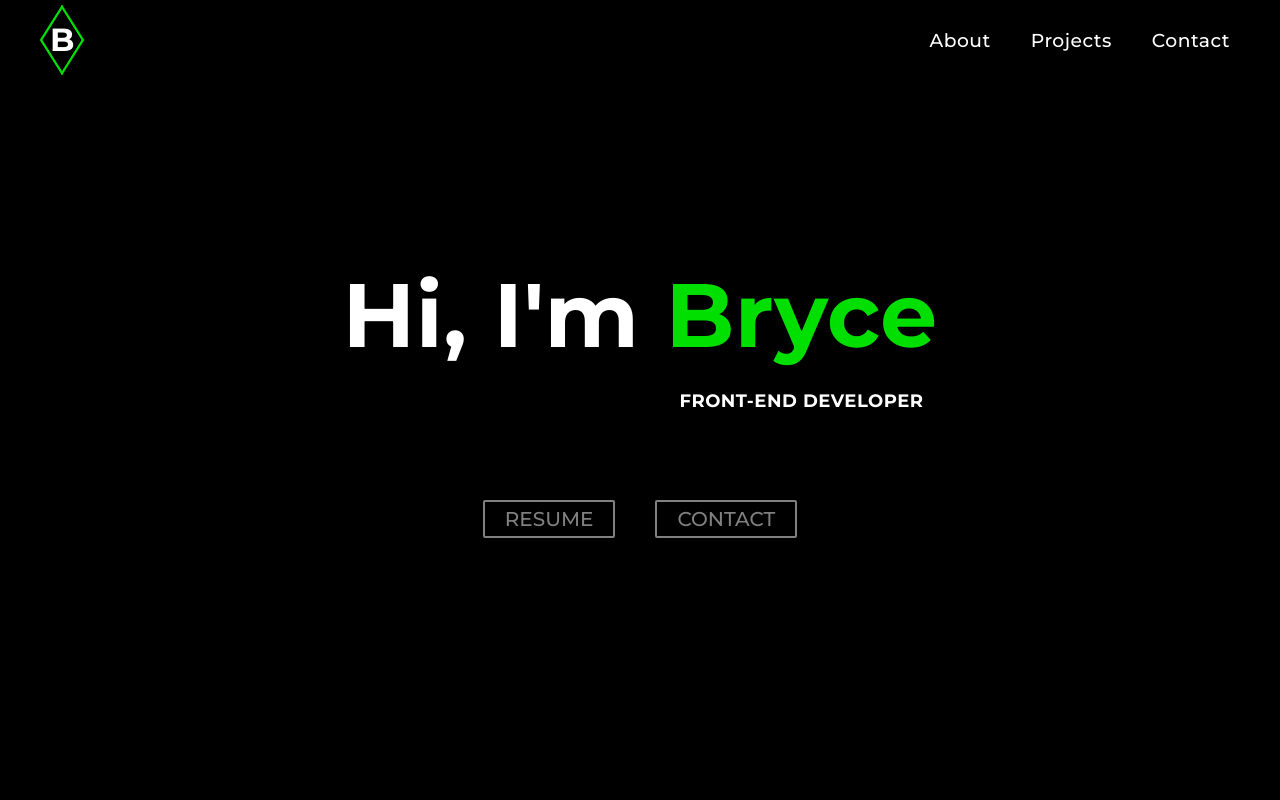
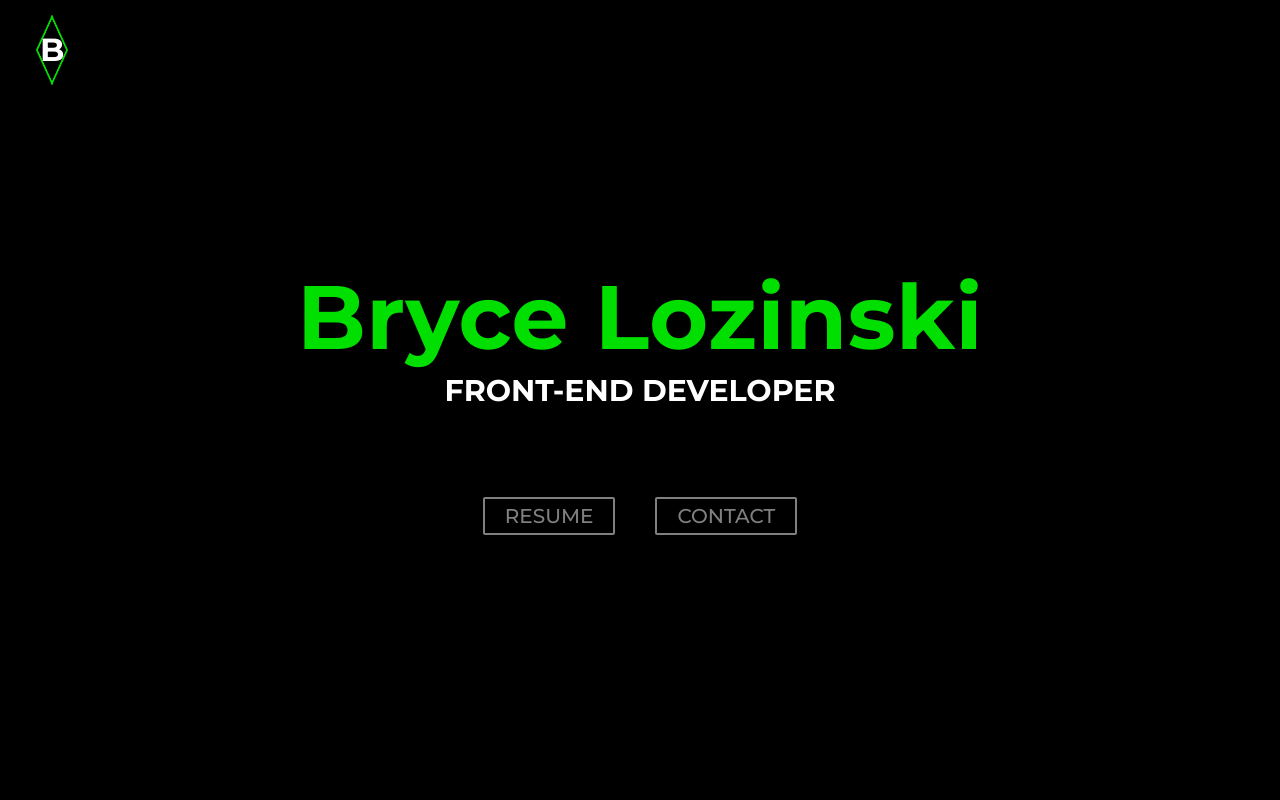
Before and after one commit to blozinski056/portfolio, a React (Create React App) app: page / in a window 1280 px wide. Shown: the top 800 px of the page. Built offline with nearby package versions, Linux system fonts and the light colour scheme.

Commit message:
removed navbar and about; changed intro

```diff
--- a/src/App.css
+++ b/src/App.css
@@ -1,4 +1,3 @@
-@charset "UTF-8";
 @-webkit-keyframes spin1 {
   0% {
     transform: rotate(45deg) rotate3d(1, 1, 0, 0deg);
@@ -246,24 +245,12 @@ section {
 /******************/
 /* NAVBAR SECTION */
 /******************/
-@media (max-width: 600px) {
-  .navbar {
-    padding: 40px;
-  }
-}
-@media (min-width: 601px) {
-  .navbar {
-    padding: 30px 50px;
-  }
-}
 .navbar {
+  height: auto;
+  width: 100vw;
   display: flex;
-  flex-direction: row;
-  align-items: center;
-  justify-content: space-between;
-  height: 80px;
-  width: 100vw;
   position: fixed;
+  padding: 30px 40px;
   top: 0;
   z-index: 10;
 }
@@ -272,82 +259,32 @@ section {
   flex-direction: row;
   align-items: center;
   justify-content: center;
+  left: 0;
 }
 .navbar .logo-container .logo {
   height: 40px;
   color: white;
   cursor: pointer;
-  background-color: transparent;
   z-index: 10;
 }
-.navbar .logo-container .logo-box-1 {
+.navbar .logo-container .logo-box-1, .navbar .logo-container .logo-box-2 {
   height: 50px;
   width: 50px;
   position: absolute;
-  background-color: transparent;
+  transform: rotate(45deg);
+  cursor: pointer;
+}
+.navbar .logo-container .logo-box-1 {
   border-top: 3px solid rgb(0, 223, 0);
   border-right: 3px solid rgb(0, 223, 0);
-  transform: rotate(45deg);
   -webkit-animation: spin1 7s linear infinite;
           animation: spin1 7s linear infinite;
-  cursor: pointer;
 }
 .navbar .logo-container .logo-box-2 {
-  height: 50px;
-  width: 50px;
-  position: absolute;
-  background-color: transparent;
   border-left: 3px solid rgb(0, 223, 0);
   border-bottom: 3px solid rgb(0, 223, 0);
-  transform: rotate(45deg);
   -webkit-animation: spin2 7s linear infinite;
           animation: spin2 7s linear infinite;
-  cursor: pointer;
-}
-.navbar .nav-links-container {
-  display: flex;
-  flex-direction: row;
-  align-items: center;
-  justify-content: center;
-  gap: 40px;
-}
-@media (max-width: 600px) {
-  .navbar .nav-links-container {
-    font-size: 12px;
-    gap: 20px;
-  }
-}
-.navbar .nav-links-container > h3 {
-  /* Must be relative for ::after objects */
-  position: relative;
-  letter-spacing: 0.5px;
-  cursor: pointer;
-  color: white;
-  transition-duration: 0.3s;
-  font-weight: 500;
-}
-.navbar .nav-links-container > h3:hover {
-  transition: color 0.5s ease;
-  color: rgb(0, 223, 0);
-}
-.navbar .nav-links-container > h3::after {
-  height: 2px;
-  width: 100%;
-  content: "";
-  position: absolute;
-  background-color: rgb(0, 223, 0);
-  transition-duration: 0.3s;
-  transform: scaleX(0);
-  left: 0px;
-  bottom: 0px;
-  opacity: 0;
-}
-.navbar .nav-links-container > h3:hover:after {
-  transition: transform 0.5s, opacity 0.5s, bottom 0.3s;
-  position: absolute;
-  transform: scaleX(100%);
-  bottom: -10px;
-  opacity: 1;
 }
 
 /*****************/
@@ -365,58 +302,13 @@ section {
 }
 .intro {
   flex-direction: column;
+}
+.intro h1 {
   letter-spacing: 0.5px;
+  color: rgb(0, 223, 0);
 }
-.intro .intro-container {
-  display: grid;
-  grid-template-rows: repeat(2, auto);
-  grid-template-columns: repeat(3, auto);
-  /* INTRO APPEARANCE */
-  /* EMOJI ANIMATION */
-}
-.intro .intro-container .intro-hi, .intro .intro-container .intro-im, .intro .intro-container .intro-bryce, .intro .intro-container .intro-title {
-  opacity: 0;
-  cursor: default;
-}
-.intro .intro-container .intro-hi {
-  -webkit-animation: 0.7s ease 0.5s forwards appear;
-          animation: 0.7s ease 0.5s forwards appear;
-}
-.intro .intro-container .intro-hi::after {
-  content: "👋";
-  position: absolute;
-  left: -10px;
-  top: 0;
-  opacity: 0;
-  z-index: -1;
-  transform-origin: 70% 70%;
-  -webkit-animation: 2.5s ease 0.5s emoji-rise, 1.5s ease 0.8s emoji-opacity, 2s ease 1s wave-animation;
-          animation: 2.5s ease 0.5s emoji-rise, 1.5s ease 0.8s emoji-opacity, 2s ease 1s wave-animation;
-}
-.intro .intro-container .intro-im {
-  -webkit-animation: 0.7s ease 2s forwards appear;
-          animation: 0.7s ease 2s forwards appear;
-}
-.intro .intro-container .intro-bryce {
-  -webkit-animation: 0.7s ease 2.3s forwards appear;
-          animation: 0.7s ease 2.3s forwards appear;
-}
-@media (max-width: 700px) {
-  .intro .intro-container .intro-title {
-    font-size: 10px;
-  }
-}
-@media (min-width: 701px) {
-  .intro .intro-container .intro-title {
-    font-size: 18px;
-  }
-}
-.intro .intro-container .intro-title {
-  grid-column: 3;
-  -webkit-animation: 0.7s ease 3s forwards appear;
-          animation: 0.7s ease 3s forwards appear;
-  margin-top: 20px;
-  justify-self: center;
+.intro h5 {
+  font-size: 0.5em;
 }
 .intro .intro-buttons-container {
   margin-top: 7vh;
@@ -437,8 +329,8 @@ section {
           animation-name: appear;
   -webkit-animation-duration: 1s;
           animation-duration: 1s;
-  -webkit-animation-delay: 4s;
-          animation-delay: 4s;
+  -webkit-animation-delay: 0s;
+          animation-delay: 0s;
   -webkit-animation-fill-mode: forwards;
           animation-fill-mode: forwards;
 }
--- a/src/App.js
+++ b/src/App.js
@@ -2,7 +2,6 @@ import React from "react"
 import './App.css'
 import Navbar from "./components/Navbar.js"
 import Intro from "./components/Intro.js"
-import About from "./components/About.js"
 import Work from "./components/Work.js"
 import Contact from "./components/Contact.js"
 
@@ -10,6 +9,7 @@ export default function App() {
 
   window.addEventListener('scroll', reveal);
 
+  // Adds 'active' to the className when the top of the element is <80% from the top of the viewport
   function reveal() {
     let allRevs = document.querySelectorAll(".reveal");
 
@@ -37,7 +37,6 @@ export default function App() {
     <div>
       <Navbar />
       <Intro />
-      <About />
       <Work />
       <Contact />
     </div>
--- a/src/App.scss
+++ b/src/App.scss
@@ -92,7 +92,6 @@ $color-green: rgb(0, 223, 0);
 ///////////
 // STYLING
 ///////////
-
 * {
   margin: 0;
   box-sizing: border-box;
@@ -140,107 +139,43 @@ section {
 /******************/
 /* NAVBAR SECTION */
 /******************/
-@media (max-width: 600px) {
-  .navbar {
-    padding: 40px;
-  }
-}
-
-@media (min-width: 601px) {
-  .navbar {
-    padding: 30px 50px;
-  }
-}
-
 .navbar {
-  @include flexbox($justify-content: space-between);
-  @include h-w(80px, 100vw);
+  @include h-w(auto, 100vw);
+  display: flex;
   position: fixed;
+  padding: 30px 40px;
   top: 0;
   z-index: 10;
 
   .logo-container {
     @include flexbox;
+    left: 0;
 
     .logo {
       height: 40px;
       color: white;
       cursor: pointer;
-      background-color: transparent;
       z-index: 10;
     }
 
-    .logo-box-1 {
+    .logo-box-1, .logo-box-2 {
       @include h-w;
       position: absolute;
-      background-color: transparent;
-      border-top: 3px solid $color-green;
-      border-right: 3px solid $color-green;
       transform: rotate(45deg);
-      animation: spin1 7s linear infinite;
       cursor: pointer;
     }
 
+    .logo-box-1 {
+      border-top: 3px solid $color-green;
+      border-right: 3px solid $color-green;
+      animation: spin1 7s linear infinite;
+    }
+
     .logo-box-2 {
-      @include h-w;
-      position: absolute;
-      background-color: transparent;
       border-left: 3px solid $color-green;
       border-bottom: 3px solid $color-green;
-      transform: rotate(45deg);
       animation: spin2 7s linear infinite;
-      cursor: pointer;
     }
-  }
-
-  .nav-links-container {
-    @include flexbox;
-    gap: 40px;
-  }
-
-  @media (max-width: 600px) {
-    .nav-links-container {
-      font-size: 12px;
-      gap: 20px;
-    }
-  }
-
-  .nav-links-container > h3 {
-    /* Must be relative for ::after objects */
-    position: relative;
-    letter-spacing: 0.5px;
-    cursor: pointer;
-    color: white;
-    transition-duration: 0.3s;
-    font-weight: 500;
-  }
-
-  .nav-links-container > h3:hover {
-    transition: color 0.5s ease;
-    color: $color-green;
-  }
-
-  .nav-links-container > h3::after {
-    @include h-w(2px, 100%);
-    content: "";
-    position: absolute;
-    background-color: $color-green;
-    transition-duration: 0.3s;
-    transform: scaleX(0);
-    left: 0px;
-    bottom: 0px;
-    opacity: 0;
-  }
-
-  .nav-links-container > h3:hover:after {
-    transition:
-      transform 0.5s,
-      opacity 0.5s,
-      bottom 0.3s;
-    position: absolute;
-    transform: scaleX(100%);
-    bottom: -10px;
-    opacity: 1;
   }
 }
 
@@ -261,65 +196,16 @@ section {
 
 .intro {
   flex-direction: column;
-  letter-spacing: 0.5px;
 
-  .intro-container {
-    display: grid;
-    grid-template-rows: repeat(2, auto);
-    grid-template-columns: repeat(3, auto);
+  h1 {
+    letter-spacing: 0.5px;
+    color: $color-green;
+    // MAKE LETTERS FALL INTO PLACE
+    // animation: fall 3s steps(14, end);
+  }
 
-    .intro-hi, .intro-im, .intro-bryce, .intro-title {
-      opacity: 0;
-      cursor: default;
-    }
-
-    /* INTRO APPEARANCE */
-    .intro-hi {
-      animation: 0.7s ease 0.5s forwards appear;
-    }
-
-    /* EMOJI ANIMATION */
-    .intro-hi::after {
-      content: "👋";
-      position: absolute;
-      left: -10px;
-      top: 0;
-      opacity: 0;
-      z-index: -1;
-      transform-origin: 70% 70%;
-
-      animation:
-        2.5s ease 0.5s emoji-rise,
-        1.5s ease 0.8s emoji-opacity,
-        2s ease 1s wave-animation;
-    }
-
-    .intro-im {
-      animation: 0.7s ease 2s forwards appear;
-    }
-
-    .intro-bryce {
-      animation: 0.7s ease 2.3s forwards appear;
-    }
-
-    @media (max-width: 700px) {
-      .intro-title {
-        font-size: 10px;
-      }
-    }
-
-    @media (min-width: 701px) {
-      .intro-title {
-        font-size: 18px;
-      }
-    }
-
-    .intro-title {
-      grid-column: 3;
-      animation: 0.7s ease 3s forwards appear;
-      margin-top: 20px;
-      justify-self: center;
-    }
+  h5 {
+    font-size: 0.5em;
   }
 
   .intro-buttons-container {
@@ -341,7 +227,7 @@ section {
 
       animation-name: appear;
       animation-duration: 1s;
-      animation-delay: 4s;
+      animation-delay: 0s; // CHANGE DELAY BASED ON OTHER ANIMATIONS
       animation-fill-mode: forwards;
     }
 
@@ -440,6 +326,8 @@ section {
 }
 
 .work-container {
+  // @include h-w(66vh, 100vw);
+
   display: grid;
   padding: 0 50px;
 
--- a/src/components/Contact.js
+++ b/src/components/Contact.js
@@ -29,7 +29,7 @@ export default function Contact() {
 
   return (
     <section className="contact">
-      <h1 className="background">CONTACT</h1>
+      {/* <h1 className="background">CONTACT</h1> */}
       <div className="contact-container">
         <form className="contact-form reveal" onSubmit={sendEmail} autoComplete="off">
           <h1 className="contact-title">Send a Message</h1>
--- a/src/components/Intro.js
+++ b/src/components/Intro.js
@@ -1,9 +1,9 @@
 import React from "react"
 
 export default function Intro() {
-  function toSection(num) {
-    const value = num * (window.innerHeight);
-    window.scrollTo({top: value, behavior: "smooth"})
+  function contact() {
+    const c = document.querySelector(".contact").getBoundingClientRect().top;
+    window.scrollTo({top: c, behavior: "smooth"})
   }
 
   function openResume() {
@@ -12,24 +12,20 @@ export default function Intro() {
 
   return (
     <section className="intro">
-      <div className="intro-container">
+      <h1>Bryce Lozinski</h1>
+      <h5>FRONT-END DEVELOPER</h5>
+      {/* <div className="intro-container">
         <h1 className="intro-hi">Hi,&nbsp;</h1>
         <h1 className="intro-im">I'm&nbsp;</h1>
         <h1 className="intro-bryce" style={{color: "rgb(0, 223, 0)"}}>Bryce</h1>
         <h4 className="intro-title">FRONT-END DEVELOPER</h4>
-      </div>
+      </div> */}
 
       <div className="intro-buttons-container">
-        <button
-          className="intro-resume"
-          onClick={openResume}
-        >
+        <button className="intro-resume" onClick={openResume}>
           RESUME
         </button>
-        <button
-          className="intro-contact"
-          onClick={() => toSection(3)}
-        >
+        <button className="intro-contact" onClick={contact}>
           CONTACT
         </button>
       </div>
--- a/src/components/Navbar.js
+++ b/src/components/Navbar.js
@@ -1,25 +1,18 @@
 import React from "react"
 
 export default function Navbar() {
-  function toSection(num) {
-    const value = num * (window.innerHeight);
-    window.scrollTo({top: value, behavior: "smooth"})
+
+  function home() {
+    window.scrollTo({top: 0, behavior: "smooth"})
   }
 
   return (
     <div className="navbar">
       {/*Logo in top left corner*/}
       <div className="logo-container">
-        <h1 className="logo" onClick={() => toSection(0)}>B</h1>
-        <div className="logo-box-1" onClick={() => toSection(0)}></div>
-        <div className="logo-box-2" onClick={() => toSection(0)}></div>
-      </div>
-
-      {/*Links in top right corner*/}
-      <div className="nav-links-container">
-        <h3 onClick={() => toSection(1)}>About</h3>
-        <h3 onClick={() => toSection(2)}>Projects</h3>
-        <h3 onClick={() => toSection(3)}>Contact</h3>
+        <h1 className="logo" onClick={home}>B</h1>
+        <div className="logo-box-1" onClick={home}></div>
+        <div className="logo-box-2" onClick={home}></div>
       </div>
     </div>
   )
--- a/src/components/Work.js
+++ b/src/components/Work.js
@@ -1,49 +1,17 @@
 import React from "react";
 
 export default function Work() {
-  const [vid1, setVid1] = React.useState(true);
-  const [vid2, setVid2] = React.useState(false);
-  const [vid3, setVid3] = React.useState(false);
 
   function open(url) {
     window.open(url, "_blank");
   }
 
-  function vid1On() {
-    setVid1(true);
-    setVid2(false);
-    setVid3(false);
-  }
-
-  function vid2On() {
-    setVid1(false);
-    setVid2(true);
-    setVid3(false);
-  }
-
-  function vid3On() {
-    setVid1(false);
-    setVid2(false);
-    setVid3(true);
-  }
-
-  function isInside(bool) {
-    if(bool) {
-      document.querySelector(".video-player").classList.add("expand");
-    } else {
-      document.querySelector(".video-player").classList.remove("expand");
-    }
-  }
-
   return (
     <section className="work">
-      <h1 className="background">Projects</h1>
+      {/* <h1 className="background">Projects</h1> */}
       <div className="work-container">
         <div className="project reveal">
-          <h1
-            onClick={() => open("https://github.com/blozinski056/anime-ecommerce")}
-            onMouseOver={vid1On}
-          >
+          <h1 onClick={() => open("https://github.com/blozinski056/anime-ecommerce")}>
             WeebSite
           </h1>
           <p>
@@ -51,10 +19,7 @@ export default function Work() {
           </p>
         </div>
         <div className="project reveal">
-          <h1
-            onClick={() => open("https://github.com/blozinski056/movie-list")}
-            onMouseOver={vid2On}
-          >
+          <h1 onClick={() => open("https://github.com/blozinski056/movie-list")}>
             MovieTracker
           </h1>
           <p>
@@ -62,28 +27,25 @@ export default function Work() {
           </p>
         </div>
         <div className="project reveal">
-          <h1
-            onClick={() => open("https://github.com/blozinski056/reminder-app")}
-            onMouseOver={vid3On}
-          >
+          <h1 onClick={() => open("https://github.com/blozinski056/reminder-app")}>
             RemindMe
           </h1>
           <p>
             A CRUD reminder website to keep you up to date with your long list of tasks.
           </p>
         </div>
-        <div className="project-video reveal" onMouseEnter={() => isInside(true)} onMouseLeave={() => isInside(false)}>
-          {vid1 && <video className="video-player" id="vid1" autoPlay playsInline muted loop>
+        <div className="project-video reveal">
+          <video className="video-player" id="vid1" autoPlay playsInline muted loop>
             <source className="video-player-source" src="./videos/anime-ecommerce.mp4" type="video/mp4" />
-          </video>}
+          </video>
 
-          {vid2 && <video className="video-player" id="vid2" autoPlay playsInline muted loop>
+          <video className="video-player" id="vid2" autoPlay playsInline muted loop>
             <source className="video-player-source" src="./videos/movie-list.mp4" type="video/mp4" />
-          </video>}
+          </video>
 
-          {vid3 && <video className="video-player" id="vid3" autoPlay playsInline muted loop>
+          <video className="video-player" id="vid3" autoPlay playsInline muted loop>
             <source className="video-player-source" src="./videos/reminder-app.mp4" type="video/mp4" />
-          </video>}
+          </video>
         </div>
       </div>
     </section>
```
Also changed, not shown: 2 other files (tests, documents, lock files or other folders).
